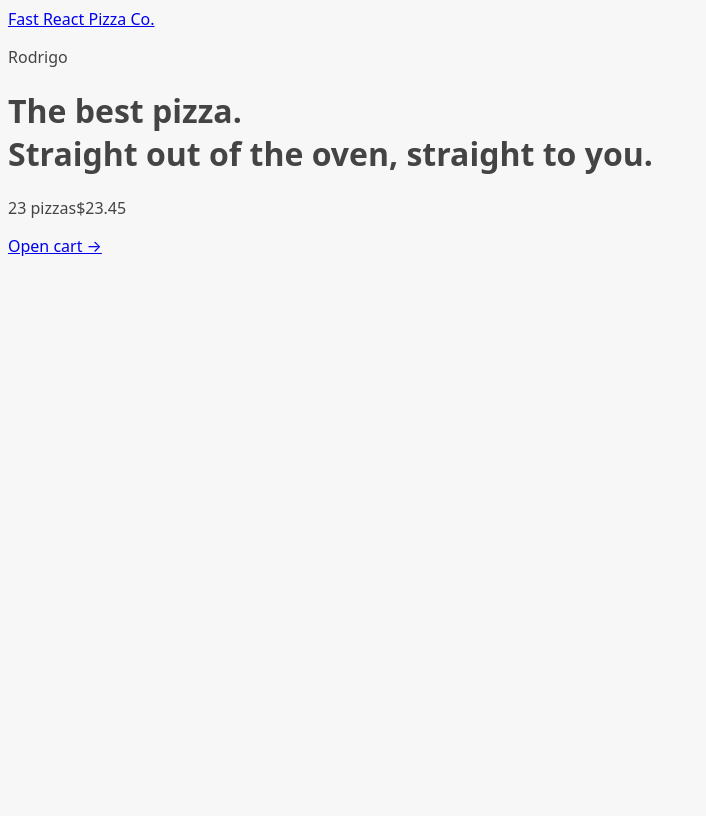
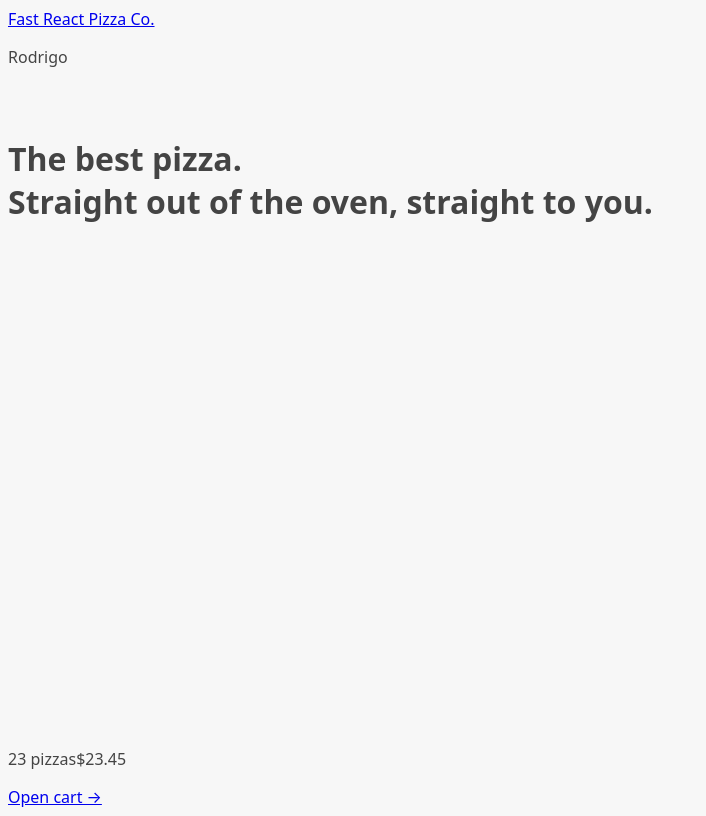
Before and after one commit to rodrigotfdev/pizzatailwind, a React (Vite) app: page / in a window 1280 px wide. Shown: the whole page, without its empty margins (0-706 px from the left). Built offline with nearby package versions, Linux system fonts and the light colour scheme.

Commit message:
Displaying a Loader Indicator

```diff
--- a/src/App.jsx
+++ b/src/App.jsx
@@ -1,7 +1,7 @@
 import React from "react";
 import { RouterProvider, createBrowserRouter } from "react-router-dom";
 import Home from "./ui/Home";
-import Menu from "./features/menu/Menu";
+import Menu, { loader as menuLoader } from "./features/menu/Menu";
 import Cart from "./features/cart/Cart";
 import CreateOrder from "./features/order/CreateOrder";
 import Order from "./features/order/Order";
@@ -18,6 +18,7 @@ const router = createBrowserRouter([
       {
         path: "/menu",
         element: <Menu />,
+        loader: menuLoader,
       },
       {
         path: "/cart",
--- a/src/features/menu/Menu.jsx
+++ b/src/features/menu/Menu.jsx
@@ -1,5 +1,23 @@
+import { useLoaderData } from "react-router-dom";
+import { getMenu } from "../../services/apiRestaurant";
+import MenuItem from "./MenuItem";
+
 function Menu() {
-  return <h1>Menu</h1>;
+  const menu = useLoaderData();
+
+
+  return (
+    <ul>
+      {menu.map((pizza) => (
+        <MenuItem pizza={pizza} key={pizza.id} />
+      ))}
+    </ul>
+  );
+}
+
+export async function loader() {
+  const menu = await getMenu();
+  return menu;
 }
 
 export default Menu;
--- a/src/features/menu/MenuItem.jsx
+++ b/src/features/menu/MenuItem.jsx
@@ -1,3 +1,5 @@
+import { formatCurrency } from "../../utils/helpers";
+
 function MenuItem({ pizza }) {
   const { id, name, unitPrice, ingredients, soldOut, imageUrl } = pizza;
 
--- a/src/ui/AppLayout.jsx
+++ b/src/ui/AppLayout.jsx
@@ -1,11 +1,17 @@
 import React from "react";
 import Header from "./Header";
 import CartOverview from "../features/cart/CartOverview";
-import { Outlet } from "react-router-dom";
+import { Outlet, useNavigation } from "react-router-dom";
+import Loader from "./Loader";
 
 export default function AppLayout() {
+  const navigation = useNavigation();
+  const isLoading = navigation.state === "loading";
+
   return (
-    <div>
+    <div className="layout">
+      {isLoading && <Loader />}
+
       <Header />
       <main>
         <Outlet />
--- /dev/null
+++ b/src/ui/Loader.jsx
@@ -0,0 +1,9 @@
+import React from 'react'
+
+export default function Loader() {
+  return (
+    <div className='loader'>
+
+    </div>
+  )
+}
```
